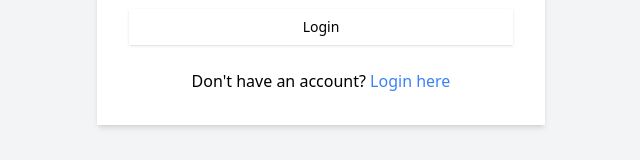
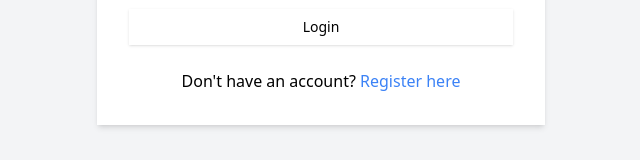
Before and after one commit to hsayvaidya23/edutrack_client, a React (Vite) app: page /login in a window 1280 px wide. Shown: the part 531-691 px from the top of the page, without its empty margins (319-959 px from the left). Built offline with nearby package versions, Linux system fonts and the light colour scheme.

Commit message:
fix name

```diff
--- a/src/pages/Login.tsx
+++ b/src/pages/Login.tsx
@@ -90,7 +90,7 @@ const Login = () => {
         <p className="text-center">
           Don't have an account?{" "}
           <Link to="/signup" className="text-blue-500 hover:underline">
-            Login here
+            Register here
           </Link>
         </p>
       </div>
```
